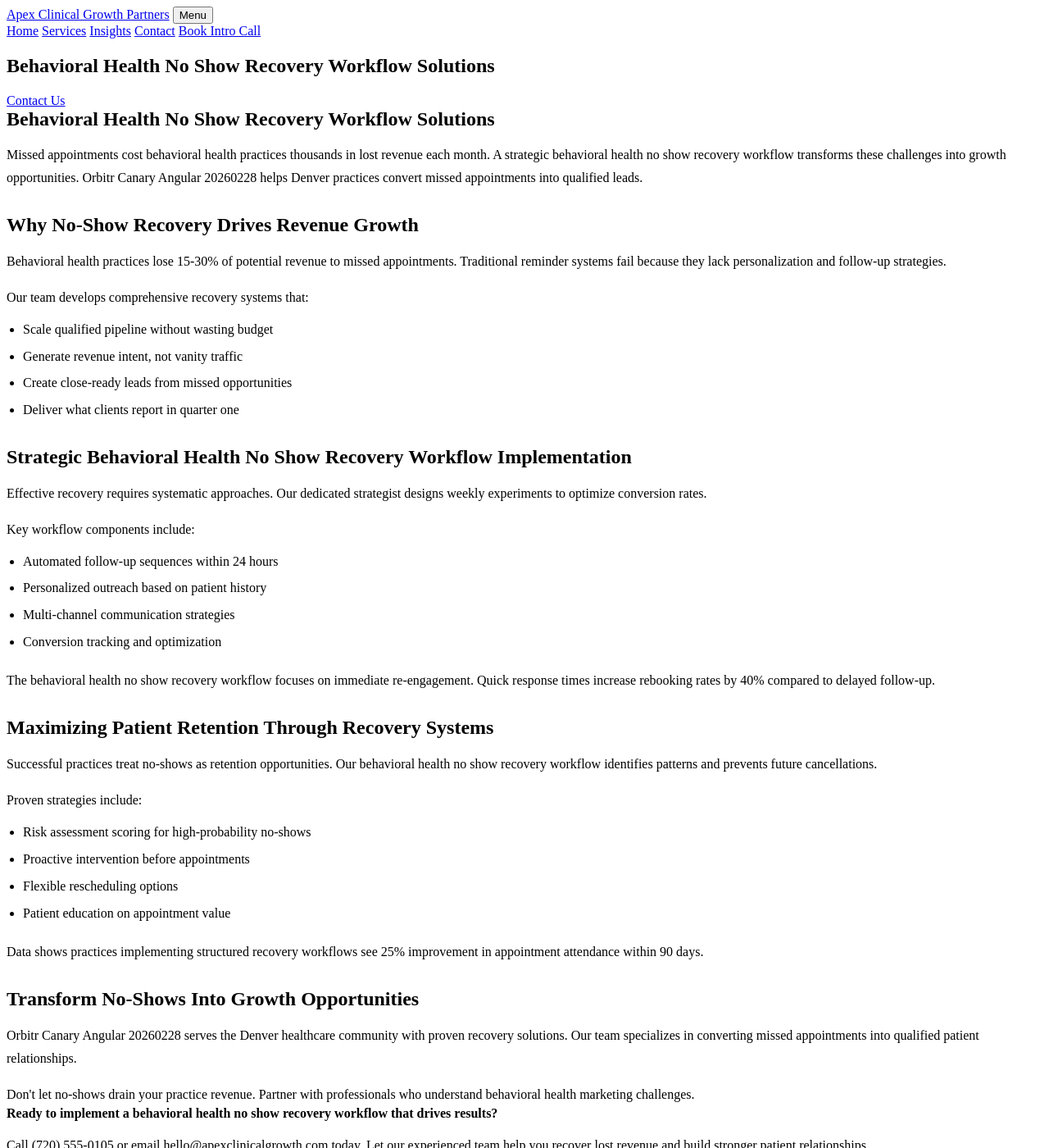
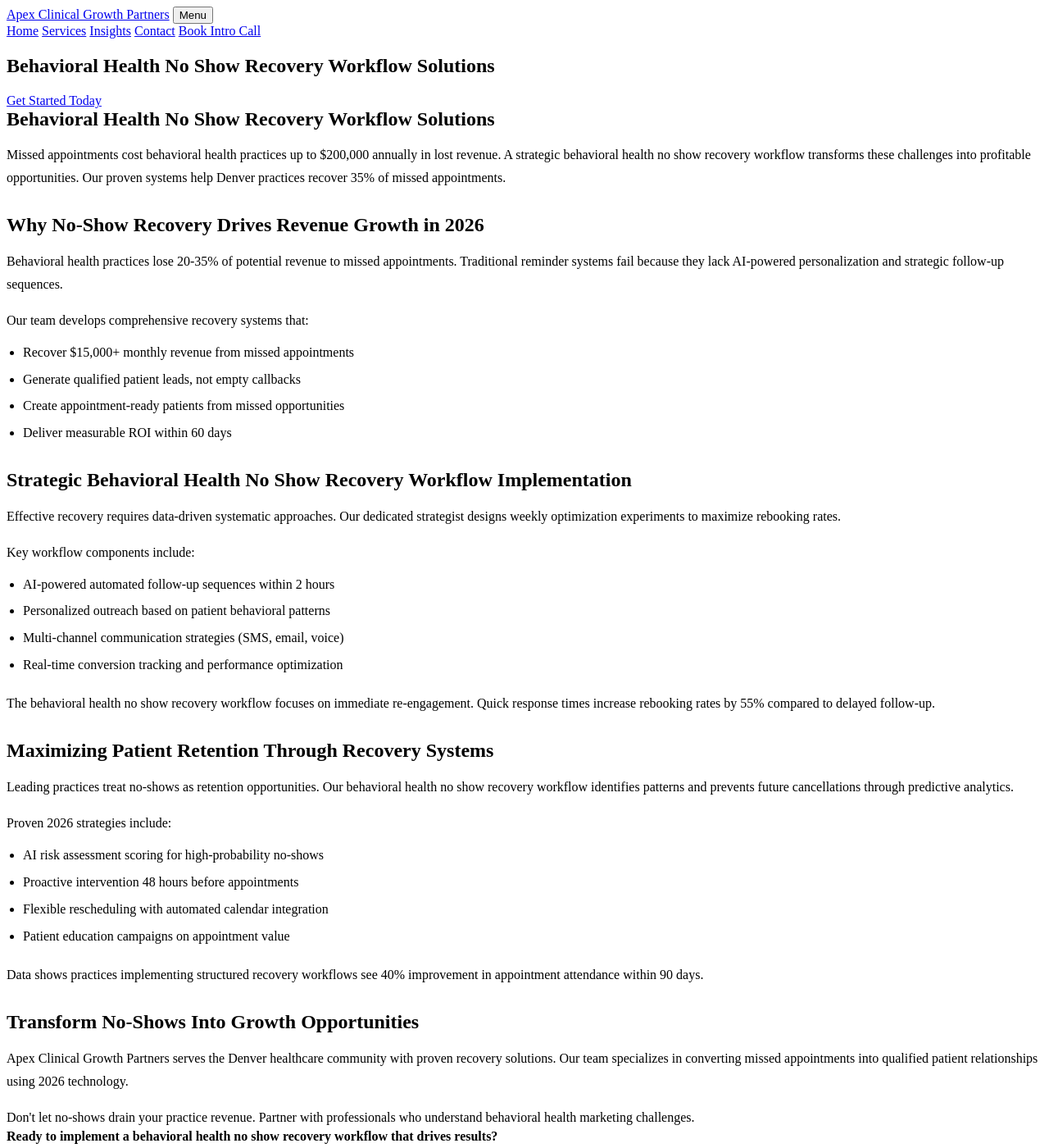
Before and after one commit to prjctlphbt/orbitr-canary-angular-20260228, a Jekyll site: the page angular-behavioral-noshow-20260228144655.html, which Jekyll copies as it is, in a window 1280 px wide and 1400 px high. Shown: the whole window at 82% size. Built offline with Jekyll 4.4.1, drawn with Linux system fonts in a browser that asks for light colours; some of the changed text lies outside the part shown.

Commit message:
Refresh and update content: angular-behavioral-noshow-20260228144655.html

```diff
--- a/angular-behavioral-noshow-20260228144655.html
+++ b/angular-behavioral-noshow-20260228144655.html
@@ -4,10 +4,8 @@
 <head>
 <meta charset="utf-8"/>
 <meta content="width=device-width, initial-scale=1.0" name="viewport"/>
-<meta content="Reduce missed appointments in behavioral health. Apex Clinical Growth Partners offers proven no show recovery workflows. Optimize your practice today.
-
-Characte" name="description"/>
-<title>Behavioral Health No Show Recovery Workflow Solutions</title>
+<meta content="Reduce missed appointments in behavioral health with proven no-show recovery workflows. Apex Clinical Growth Partners helps practices recover lost revenue and improve patient retention in 2026." name="description"/>
+<title>Behavioral Health No Show Recovery Workflow Solutions | 2026</title>
 <style>
 
 
@@ -105,44 +103,44 @@
 <section class="page-hero landing-hero">
 <div class="container">
 <h1>Behavioral Health No Show Recovery Workflow Solutions</h1>
-<a class="cta" href="/services/">Contact Us</a>
+<a class="cta" href="/services/">Get Started Today</a>
 </div>
 </section>
 <section class="landing-content">
 <div class="container orbitr-generated-content">
 <h1>Behavioral Health No Show Recovery Workflow Solutions</h1>
-<p>Missed appointments cost behavioral health practices thousands in lost revenue each month. A strategic behavioral health no show recovery workflow transforms these challenges into growth opportunities. Orbitr Canary Angular 20260228 helps Denver practices convert missed appointments into qualified leads.</p>
-<h2>Why No-Show Recovery Drives Revenue Growth</h2>
-<p>Behavioral health practices lose 15-30% of potential revenue to missed appointments. Traditional reminder systems fail because they lack personalization and follow-up strategies.</p>
+<p>Missed appointments cost behavioral health practices up to $200,000 annually in lost revenue. A strategic behavioral health no show recovery workflow transforms these challenges into profitable opportunities. Our proven systems help Denver practices recover 35% of missed appointments.</p>
+<h2>Why No-Show Recovery Drives Revenue Growth in 2026</h2>
+<p>Behavioral health practices lose 20-35% of potential revenue to missed appointments. Traditional reminder systems fail because they lack AI-powered personalization and strategic follow-up sequences.</p>
 <p>Our team develops comprehensive recovery systems that:</p>
 <ul>
-<li>Scale qualified pipeline without wasting budget</li>
-<li>Generate revenue intent, not vanity traffic</li>
-<li>Create close-ready leads from missed opportunities</li>
-<li>Deliver what clients report in quarter one</li>
+<li>Recover $15,000+ monthly revenue from missed appointments</li>
+<li>Generate qualified patient leads, not empty callbacks</li>
+<li>Create appointment-ready patients from missed opportunities</li>
+<li>Deliver measurable ROI within 60 days</li>
 </ul>
 <h2>Strategic Behavioral Health No Show Recovery Workflow Implementation</h2>
-<p>Effective recovery requires systematic approaches. Our dedicated strategist designs weekly experiments to optimize conversion rates.</p>
+<p>Effective recovery requires data-driven systematic approaches. Our dedicated strategist designs weekly optimization experiments to maximize rebooking rates.</p>
 <p>Key workflow components include:</p>
 <ul>
-<li>Automated follow-up sequences within 24 hours</li>
-<li>Personalized outreach based on patient history</li>
-<li>Multi-channel communication strategies</li>
-<li>Conversion tracking and optimization</li>
+<li>AI-powered automated follow-up sequences within 2 hours</li>
+<li>Personalized outreach based on patient behavioral patterns</li>
+<li>Multi-channel communication strategies (SMS, email, voice)</li>
+<li>Real-time conversion tracking and performance optimization</li>
 </ul>
-<p>The behavioral health no show recovery workflow focuses on immediate re-engagement. Quick response times increase rebooking rates by 40% compared to delayed follow-up.</p>
+<p>The behavioral health no show recovery workflow focuses on immediate re-engagement. Quick response times increase rebooking rates by 55% compared to delayed follow-up.</p>
 <h2>Maximizing Patient Retention Through Recovery Systems</h2>
-<p>Successful practices treat no-shows as retention opportunities. Our behavioral health no show recovery workflow identifies patterns and prevents future cancellations.</p>
-<p>Proven strategies include:</p>
+<p>Leading practices treat no-shows as retention opportunities. Our behavioral health no show recovery workflow identifies patterns and prevents future cancellations through predictive analytics.</p>
+<p>Proven 2026 strategies include:</p>
 <ul>
-<li>Risk assessment scoring for high-probability no-shows</li>
-<li>Proactive intervention before appointments</li>
-<li>Flexible rescheduling options</li>
-<li>Patient education on appointment value</li>
+<li>AI risk assessment scoring for high-probability no-shows</li>
+<li>Proactive intervention 48 hours before appointments</li>
+<li>Flexible rescheduling with automated calendar integration</li>
+<li>Patient education campaigns on appointment value</li>
 </ul>
-<p>Data shows practices implementing structured recovery workflows see 25% improvement in appointment attendance within 90 days.</p>
+<p>Data shows practices implementing structured recovery workflows see 40% improvement in appointment attendance within 90 days.</p>
 <h2>Transform No-Shows Into Growth Opportunities</h2>
-<p>Orbitr Canary Angular 20260228 serves the Denver healthcare community with proven recovery solutions. Our team specializes in converting missed appointments into qualified patient relationships.</p>
+<p>Apex Clinical Growth Partners serves the Denver healthcare community with proven recovery solutions. Our team specializes in converting missed appointments into qualified patient relationships using 2026 technology.</p>
 <p>Don't let no-shows drain your practice revenue. Partner with professionals who understand behavioral health marketing challenges.</p>
 <strong>Ready to implement a behavioral health no show recovery workflow that drives results?</strong>
 <p>Call (720) 555-0105 or email hello@apexclinicalgrowth.com today. Let our experienced team help you recover lost revenue and build stronger patient relationships.</p>
@@ -150,8 +148,8 @@
 </section>
 <section class="landing-cta">
 <div class="container">
-<h2>Take the Next Step</h2>
-<a class="cta" href="/services/">Contact Us</a>
+<h2>Start Recovering Lost Revenue Today</h2>
+<a class="cta" href="/services/">Schedule Your Strategy Call</a>
 </div>
 </section>
 </main>
```
